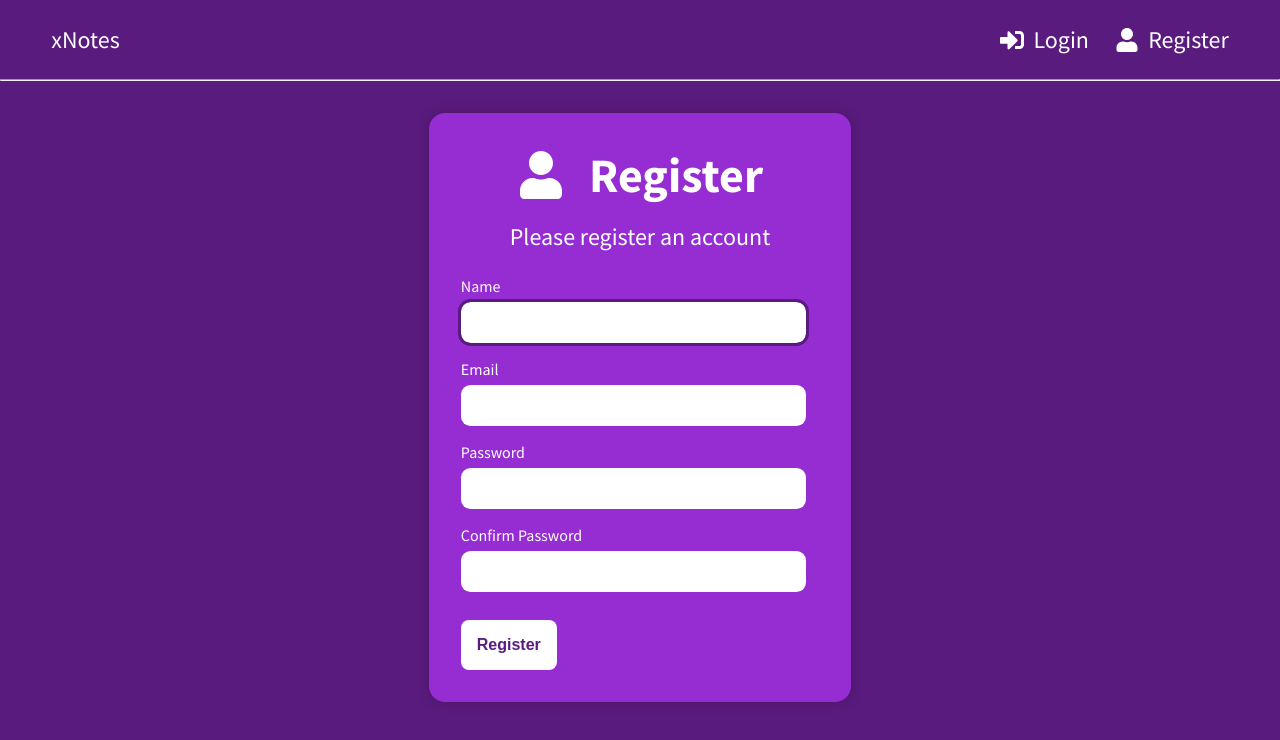
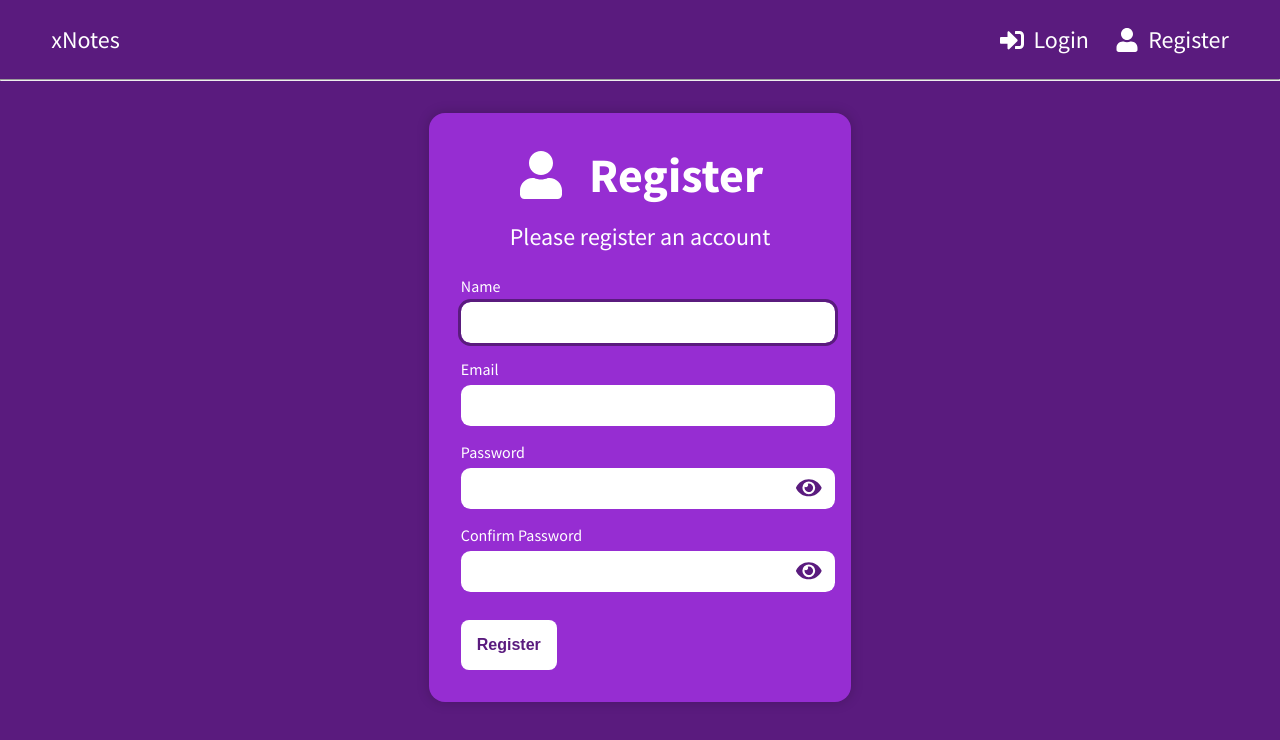
Before and after one commit to JoshGraham14/xNotes, a React (Create React App) app in the folder frontend/: page /register in a window 1280 px wide. Shown: the top 740 px of the page. Built offline with nearby package versions, Linux system fonts and the light colour scheme.

Commit message:
:sparkles::lipstick: Added a show password toggle

```diff
--- a/frontend/src/routes/Login.tsx
+++ b/frontend/src/routes/Login.tsx
@@ -9,15 +9,11 @@ export const Login = () => {
 		password: '',
 	})
 	const [passwordToggle, setPasswordToggle] = useState(false)
+	const passwordInput = useRef<HTMLInputElement>(null)
 	const { email, password } = formData
-	const passwordInput = useRef<HTMLInputElement>(null)
 
 	const togglePassword = (e: React.MouseEvent<SVGElement>) => {
 		setPasswordToggle(!passwordToggle)
-		// Re-focus the password input after clicking the toggle
-		if (passwordInput.current) {
-			passwordInput.current.focus()
-		}
 	}
 
 	const handleChange = (e: React.ChangeEvent<HTMLInputElement>) => {
--- a/frontend/src/routes/Register.tsx
+++ b/frontend/src/routes/Register.tsx
@@ -1,15 +1,27 @@
-import { useState } from 'react'
-import { FaUser } from 'react-icons/fa'
+import { useState, useRef } from 'react'
+import { FaUser, FaEye, FaEyeSlash } from 'react-icons/fa'
 
 export const Register = () => {
 	const [formData, setFormData] = useState({
 		name: '',
 		email: '',
-		password1: '',
+		password: '',
 		password2: '',
 	})
+	const [passwordToggle, setPasswordToggle] = useState(false)
+	const [passwordToggle2, setPasswordToggle2] = useState(false)
+	const passwordInput = useRef<HTMLInputElement>(null)
+	const passwordInput2 = useRef<HTMLInputElement>(null)
 
-	const { name, email, password1, password2 } = formData
+	const { name, email, password, password2 } = formData
+
+	const togglePassword = (e: React.MouseEvent<SVGElement>) => {
+		setPasswordToggle(!passwordToggle)
+	}
+
+	const togglePassword2 = (e: React.MouseEvent<SVGElement>) => {
+		setPasswordToggle2(!passwordToggle2)
+	}
 
 	const handleChange = (e: React.ChangeEvent<HTMLInputElement>) => {
 		setFormData(prevState => ({
@@ -58,25 +70,53 @@ export const Register = () => {
 						</div>
 						<div>
 							<label htmlFor='password'>Password</label>
+							<div className='form-input'>
 								<input
-								type='password'
+									type={passwordToggle ? 'text' : 'password'}
 									id='password'
 									name='password'
 									className='password-input'
-								value={password1}
+									value={password}
 									onChange={handleChange}
+									ref={passwordInput}
 								/>
+								{passwordToggle ? (
+									<FaEyeSlash
+										className='form-icon show-password'
+										onClick={togglePassword}
+									/>
+								) : (
+									<FaEye
+										className='form-icon show-password'
+										onClick={togglePassword}
+									/>
+								)}
+							</div>
 						</div>
 						<div>
 							<label htmlFor='password2'>Confirm Password</label>
+							<div className='form-input'>
 								<input
-								type='password'
+									type={passwordToggle2 ? 'text' : 'password'}
 									id='password2'
 									name='password2'
 									className='password-input'
 									value={password2}
 									onChange={handleChange}
+									ref={passwordInput2}
 								/>
+								{passwordToggle2 ? (
+									<FaEyeSlash
+										className='form-icon show-password'
+										onClick={togglePassword2}
+									/>
+								) : (
+									<FaEye
+										className='form-icon show-password'
+										onClick={togglePassword2}
+									/>
+								)}
+							</div>
 						</div>
 
 						<button type='submit' className='btn-submit'>
--- a/frontend/src/routes/css/form.css
+++ b/frontend/src/routes/css/form.css
@@ -14,7 +14,7 @@
     padding: 2em;
     border-radius: 1em;
     box-shadow: 0 0 0.75em 0.07em rgba(0, 0, 0, 0.171);
-    width: clamp(25em, 33vw, 60em);
+    width: clamp(24em, 33vw, 60em);
 }
 
 .form-section {
@@ -55,7 +55,9 @@ input {
     font-size: 1.2rem;
     border: none;
     border-radius: 0.5em;
-    width: clamp(18em, 26vw, 50em);
+    width: clamp(16.7em, 29.2vw, 45em);
+    /* width: clamp(17em, 29vw, 50em); */
+    /* clamp(25em, 33vw, 60em); */
     padding: 0.5em 1em;
     margin-top: 0.3em;
 }
```
Lines whose indentation alone changed are shown as unchanged.
